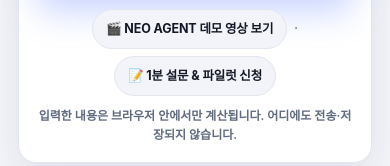
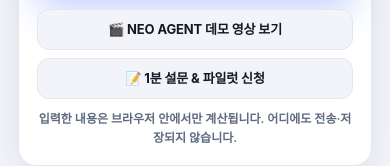
Before and after one commit to davidok7/olpark-go, a plain HTML site: page funnel/index.html in a window 390 px wide. Shown: the part 1156-1322 px from the top of the page. Drawn offline with Linux system fonts and the light colour scheme.

Commit message:
diagnosis tool: stack quick links on narrow screens

```diff
--- a/funnel/index.html
+++ b/funnel/index.html
@@ -159,6 +159,11 @@
   .qlink:active{transform:scale(.985)}
   .qlink:hover{border-color:rgba(108,140,255,.55)}
   .qsep{color:var(--muted);font-size:11px;font-weight:700}
+  @media (max-width:430px){
+    .quickbar{flex-direction:column;align-items:stretch;gap:8px}
+    .qsep{display:none}
+    .qlink{justify-content:center;border-radius:12px;font-size:13px}
+  }
   #toolChips .chip{font-size:13px;padding:9px 12px;min-height:40px;border-radius:11px;gap:6px}
   .chips-note{margin-top:8px;color:var(--muted);font-size:11.5px;font-weight:600;line-height:1.55;letter-spacing:-.005em}
   /* top shortcuts in the hero, so a visitor who never presses the button still reaches the demo */
```
